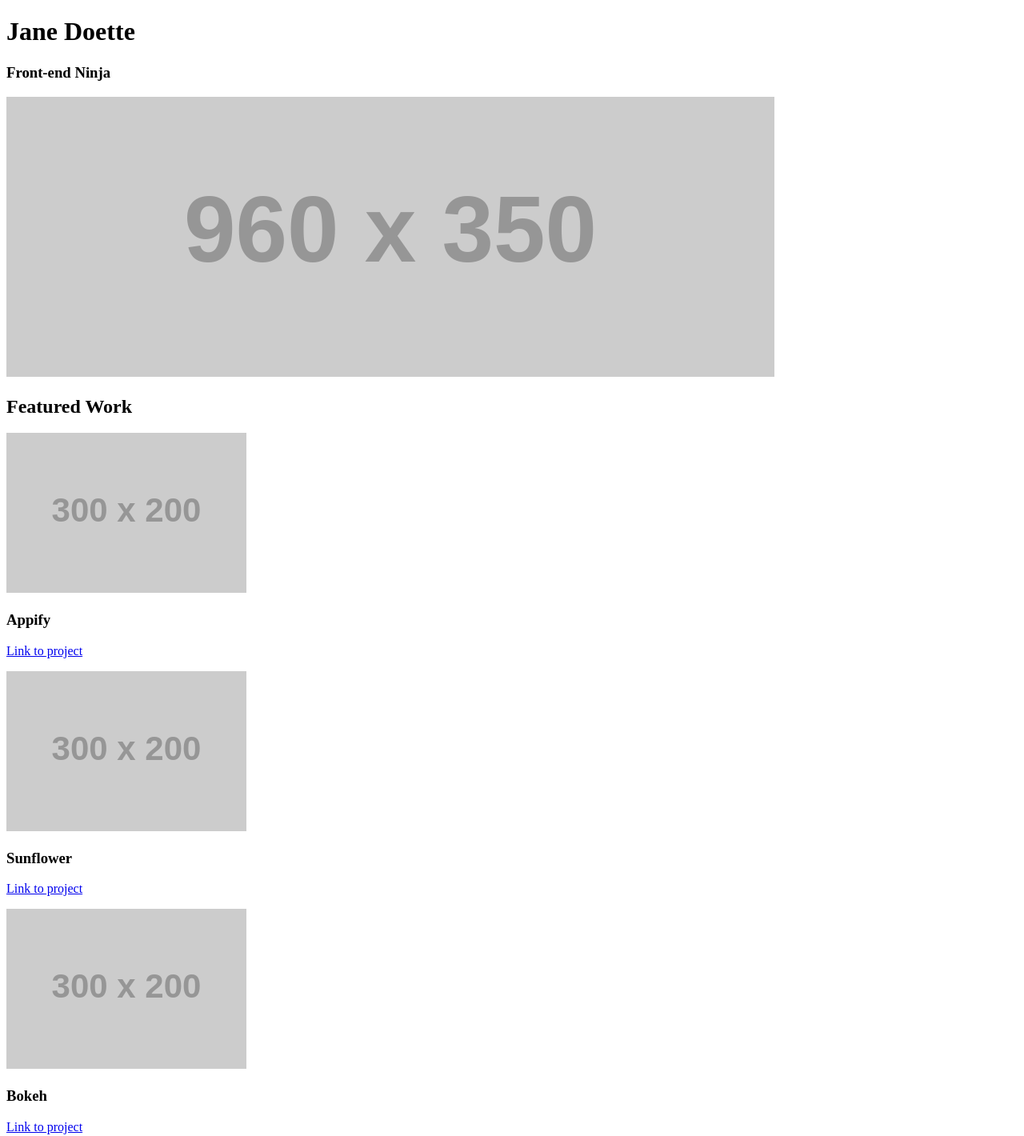
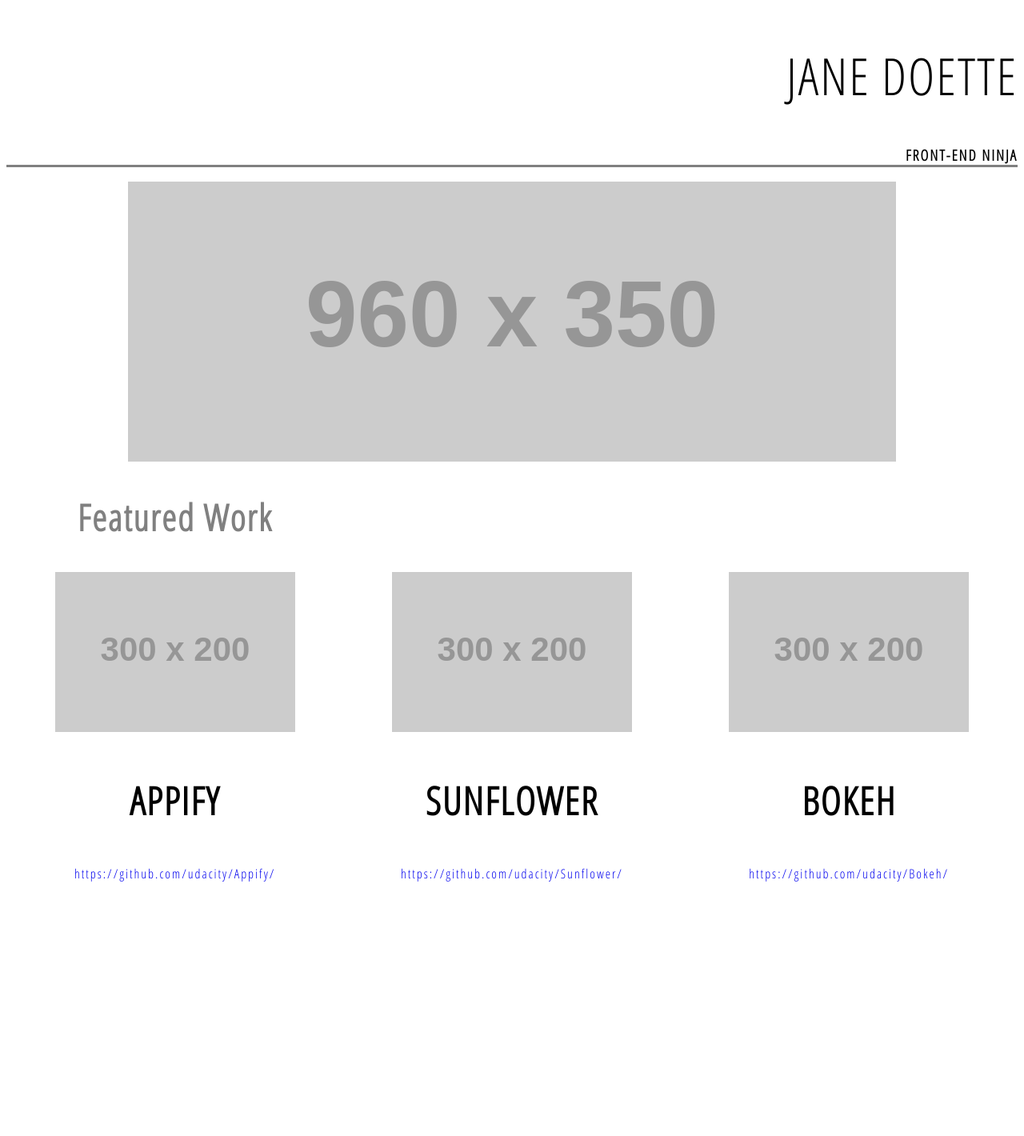
Before and after one commit to tinnilarh/grid_portfolio, a plain HTML site: page index.html in a window 1280 px wide. Shown: the top 1420 px of the page at 80% size. After the commit the page ends 1127 px from the top, so only its background shows below. Drawn offline with Linux system fonts and the light colour scheme; placeholder pictures from the web are drawn by us.

Commit message:
finished

```diff
--- a/index.html
+++ b/index.html
@@ -2,22 +2,60 @@
 <html>
 <head>
   <meta charset="utf-8">
-  <title>JS Bin</title>
+  <link rel="stylesheet" href=" styles.css">
+  <link href='http://fonts.googleapis.com/css?family=Open+Sans+Condensed:300' rel='stylesheet' type='text/css'>
+		<title>Tin Nilar</title>
 </head>
 <body>
+	<div class="grid">
+		<div class="row">
+				<div class="col-8" > </div>
+
+				<div class = "title col-12" >
   					<h1> Jane Doette</h1>
-  <h3> Front-end Ninja</h3>
-  <img src="http://placehold.it/960x350">
+  					<h3 class = "line" >Front-end Ninja</h3>
+  				</div>
+  		</div>
+
+
+
+
+
+  		<div class="row">
+
+  				<img class="center" src="http://placehold.it/960x350">
+
+  		</div>
+
+  		<div class="row">
+  			<div class="word col-4" >
   				<h2>Featured Work</h2>
+  			</div>
+  			<div class="col-8" > </div>
+
+  		</div>
+  		<div class="row">
+  			<div class="picture col-4" >
   				<img src="http://placehold.it/300x200">
   				<h3>Appify</h3>
-  <p><a href="#">Link to project</a></p>
+  				<p><a href="#">https://github.com/udacity/Appify/</a></p>
+  			</div>
+  			<div class="picture col-4" >
   				<img src="http://placehold.it/300x200">
   				<h3>Sunflower</h3>
-  <p><a href="#">Link to project</a></p>
+  				<p><a href="#">https://github.com/udacity/Sunflower/</a></p>
+  			</div>
+  			<div class="picture col-4" >
   				<img src="http://placehold.it/300x200">
   				<h3>Bokeh</h3>
-  <p><a href="#">Link to project</a></p>
-  <img src="http://placehold.it/300x200">
+  				<p><a href="#">https://github.com/udacity/Bokeh/</a></p>
+  			</div>
+  		</div>
+
+
+
+
+
+</div>
 </body>
 </html>
--- a/styles.css
+++ b/styles.css
@@ -1,7 +1,4 @@
-*{
-  /* this will put a border around every element. It will be ugly, but useful to see how the framework is working */
-  border: 1px solid orange !important;
-}
+
 *{
   /** this code tells the browser to include the border in calculating an element's height and width. webkit, moz, and ms are specifications for chrome, mozilla firefox, and internet explore **/
   -webkit-box-sizing: border-box;
@@ -25,6 +22,7 @@
 }
 .col-4{
   width: 33.33%;
+
 }
 .col-5{
   width: 41.67%;
@@ -55,3 +53,59 @@
   height: 300px;
   background-color: red;
 }
+.title
+{
+
+	text-transform: uppercase;
+	text-align: right;
+	font-weight: normal;
+	font-size: 100%;
+}
+
+.title h1
+{
+	font-size: 400%;
+	font-weight: normal;
+}
+body
+{
+	font-family: 'Open Sans Condensed', sans-serif;
+	letter-spacing: 2px;
+
+}
+
+.picture
+{
+	text-transform: uppercase;
+	text-align: center;
+
+}
+.picture h3
+{
+	font-size: 300%;
+}
+
+p a
+{
+	text-transform: none;
+	text-decoration: none;
+}
+.word
+{
+	text-align: center;
+	color: gray;
+	font-size: 190%;
+}
+
+.line
+{
+	border-bottom: solid gray;
+}
+
+img.center
+{
+	display:block;
+	margin-right: auto;
+	margin-left: auto;
+
+}
```
Lines whose indentation alone changed are shown as unchanged.
